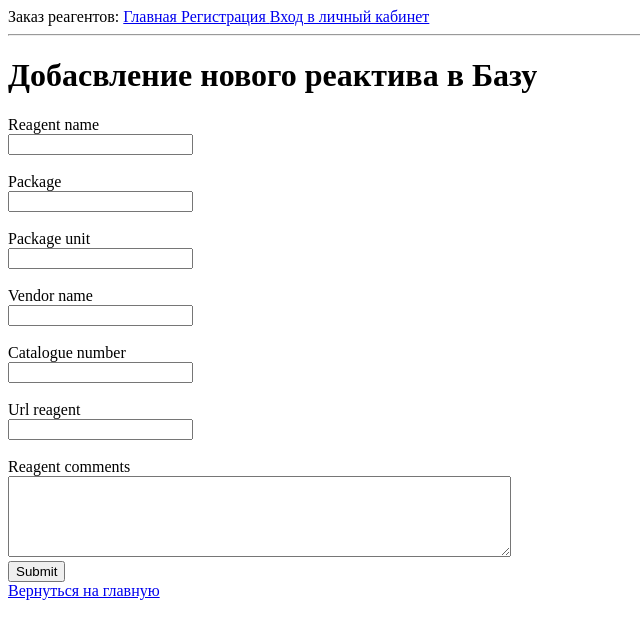
After one commit to darkinessa/reagents_order, a Flask app: template app/templates/reagent_add.html in a window 1280 px wide. The commit adds this page. Shown: the top 639 px of the page, without its empty margins (0-640 px from the left). Run offline with Flask 2, Linux system fonts and the light colour scheme; the template is opened without the code that fills it: most values are stand-ins (such as "Sample title", 1, 10 or a date in 2020); form fields are guessed from the names that the template uses.

Commit message:
added blank line

```diff
--- a/app/templates/base.html
+++ b/app/templates/base.html
@@ -16,7 +16,7 @@
         <a href="{{ url_for('login') }}"> Вход в личный кабинет </a>
         {% else %}
         <b>{{ current_user.name }}</b>
-        <a href="{{ url_for('reagent_get') }}"> Заказ реактивов </a>
+        <a href="{{ url_for('reagent_add') }}"> Добавление реактива в Базу </a>
         <a href="{{ url_for('logout') }}"> Выход </a>
         {% endif %}
     </div>
--- /dev/null
+++ b/app/templates/reagent_add.html
@@ -0,0 +1,44 @@
+{% extends "base.html"%}
+
+{% block content %}
+    <h1>Добасвление нового реактива в Базу</h1>
+
+    <form action="" method="post">
+        {{ form.hidden_tag() }}
+        <div class="form-group">
+            {{ form.reagent_name.label }}<br>
+            {{ form.reagent_name() }}<br><br>
+        </div>
+        <div class="form-group">
+                {{ form.package.label }}<br>
+                {{ form.package() }}<br><br>
+        </div>
+        <div class="form-group">
+            {{ form.package_unit.label }}<br>
+            {{ form.package_unit() }}<br><br>
+        </div>
+        <div class="form-group">
+            {{ form.vendor_name.label }}<br>
+            {{ form.vendor_name() }}<br><br>
+        </div>
+        <div class="form-group">
+                {{ form.catalogue_number.label }}<br>
+                {{ form.catalogue_number() }}<br><br>
+        </div>
+        <div class="form-group">
+                {{ form.url_reagent.label }}<br>
+                {{ form.url_reagent() }}<br><br>
+        </div>
+        <div class="form-group">
+
+                {{ form.reagent_comments.label }}<br>
+                {{ form.reagent_comments(rows='5',cols='60') }}
+
+        </div>
+        <div>{{ form.submit() }}</div>
+    </form>
+    <div>
+        <a href="{{ url_for('index') }}"> Вернуться на главную</a>
+    </div>
+
+{% endblock %}
```
Also changed, not shown: app/__init__.py (+5 -2 lines), app/auth/models.py (line endings or trailing spaces).
